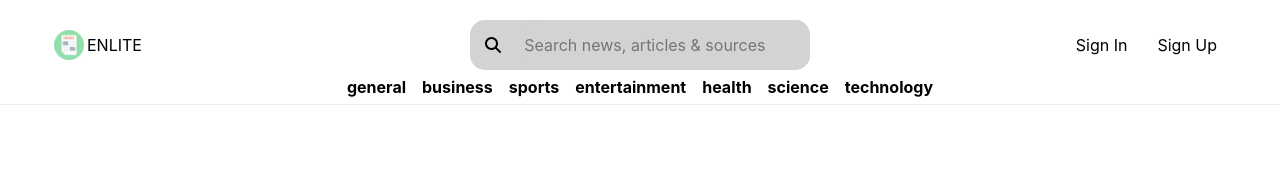
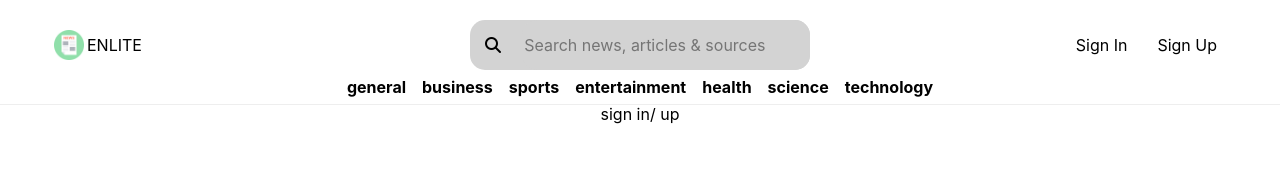
Before and after one commit to ChrisZhang95/EnliteNews, a React (Create React App) app in the folder react-Enlite/: page /signin in a window 1280 px wide. Shown: the top 195 px of the page. Built offline with nearby package versions, Linux system fonts and the light colour scheme.

Commit message:
created prototype authentication page

```diff
--- a/react-Enlite/src/App.js
+++ b/react-Enlite/src/App.js
@@ -4,13 +4,15 @@ import Header from "./components/Header/header.component";
 
 import { Route, Switch } from 'react-router-dom';
 import HomePage from './pages/HomePage/home.page';
-
+import AuthenticationPage from './pages/AuthenticationPage/authentication.page'
 function App() {
   return (
     <div className="App">
       <Header />
       <Switch>
         <Route exact path="/" component={HomePage} />
+        <Route exact path='/signin' component={AuthenticationPage} />
+        <Route exact path='/signup' component={AuthenticationPage} />
       </Switch>
 
     </div>
--- /dev/null
+++ b/react-Enlite/src/pages/AuthenticationPage/authentication.page.jsx
@@ -0,0 +1,7 @@
+import React from 'react';
+
+const AuthenticationPage = () => (
+    <div>sign in/ up</div>
+)
+
+export default AuthenticationPage
```
Also changed, not shown: react-Enlite/src/pages/AuthenticationPage/authenticationPage.scss (added).
